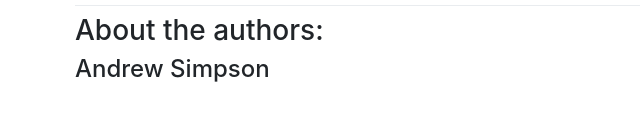
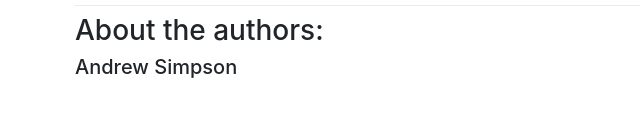
Before and after one commit to mattia-git/andrews891.github.io, a plain HTML site: page index.html in a window 1280 px wide. Shown: the part 146-266 px from the top of the page, 0-640 px from the left. Drawn offline with nearby package versions, Linux system fonts and the light colour scheme.

Commit message:
set heading to h5

```diff
--- a/index.html
+++ b/index.html
@@ -24,7 +24,7 @@
       <h2>Elon Musk has contributed a lot to the computer science ecosphere, and this site seeks to outline it</h2>
       <div class="dropdown-divider";></div>
       <h3>About the authors:</h3>
-      <h4>Andrew Simpson</h4>
+      <h5>Andrew Simpson</h5>
     </div>
 
   </body>
```
